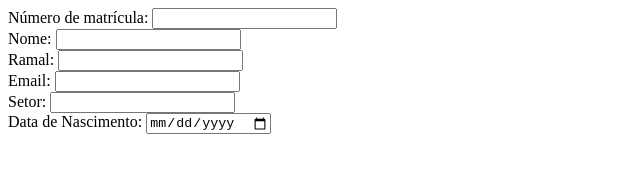
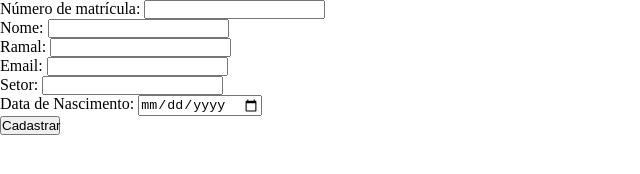
Before and after one commit to DavidGBirth/project, a website: page frontend/src/index.html in a window 1280 px wide. Shown: the whole page, without its empty margins (0-640 px from the left). Drawn offline with Linux system fonts and the light colour scheme.

Commit message:
checkpoint

```diff
--- a/frontend/package.json
+++ b/frontend/package.json
@@ -4,12 +4,13 @@
   "description": "",
   "main": "server.js",
   "scripts": {
-    “start”: “node server.js”
+    "start": "node server.js",
     "test": "echo \"Error: no test specified\" && exit 1"
   },
   "author": "",
   "license": "ISC",
   "dependencies": {
-    "express": "^4.17.2"
+    "express": "^4.17.2",
+    "pm2": "^5.1.2"
   }
 }
--- a/frontend/src/index.html
+++ b/frontend/src/index.html
@@ -1,34 +1,40 @@
 <!DOCTYPE html>
 	<html>
 	<head>
+		<meta charset="UTF-8" />
 		<title></title>
+		<link rel="stylesheet" type="text/css" href="style.css" />
+		<script type="text/javascript" src="script.js"></script>
 	</head>
 	<body>
 		<div class="container">
+			<form>
 				<div>
-				<label>Número de matrícula: </label>
-				<input type="text" name="" />
+					<label for="">Número de matrícula: </label>
+					<input type="text" name="regnumber" id="regnumber" />
 				</div>
 				<div>
 					<label>Nome: </label>
-				<input type="text" name="" />
+					<input type="text" name="name" id="name" />
 				</div>
 				<div>
 					<label>Ramal: </label>
-				<input type="text" name="" />
+					<input type="text" name="branch" id="branch" />
 				</div>
 				<div>
 					<label>Email: </label>
-				<input type="email" name="" />
+					<input type="email" name="email" id="email" />
 				</div>
 				<div>
 					<label>Setor: </label>
-				<input type="text" name="" />
+					<input type="text" name="sector" id="sector" />
 				</div>
 				<div>
 					<label>Data de Nascimento: </label>
-				<input type="date" name="" />
+					<input type="date" name="birthdate" id="birthdate" />
 				</div>
+				<button type="button" onclick="register()">Cadastrar</button>
+			</form>
 		</div>
 	</body>
 </html>
--- a/frontend/src/script.js
+++ b/frontend/src/script.js
@@ -0,0 +1,13 @@
+function register() {
+	const employee = {};
+	employee.registerNumber = document.getElementById("regnumber").value;
+	employee.name = document.getElementById("name").value;
+	employee.branch = document.getElementById("branch").value;
+	employee.email = document.getElementById("email").value;
+	employee.sector = document.getElementById("sector").value;
+	employee.birthdate = document.getElementById("birthdate").value;
+	console.log(employee);
+	/*fetch()
+	.then()
+	.then()*/
+}
--- a/frontend/src/style.css
+++ b/frontend/src/style.css
@@ -0,0 +1,13 @@
+* {
+	margin: 0;
+	padding: 0;
+}
+
+.container, form {
+	display: flex;
+	flex-direction: column;
+}
+
+button {
+	width: 60px;
+}
```
Also changed, not shown: frontend/server.js (+7 -1 lines), 1 other file. Lines whose indentation alone changed are shown as unchanged.
